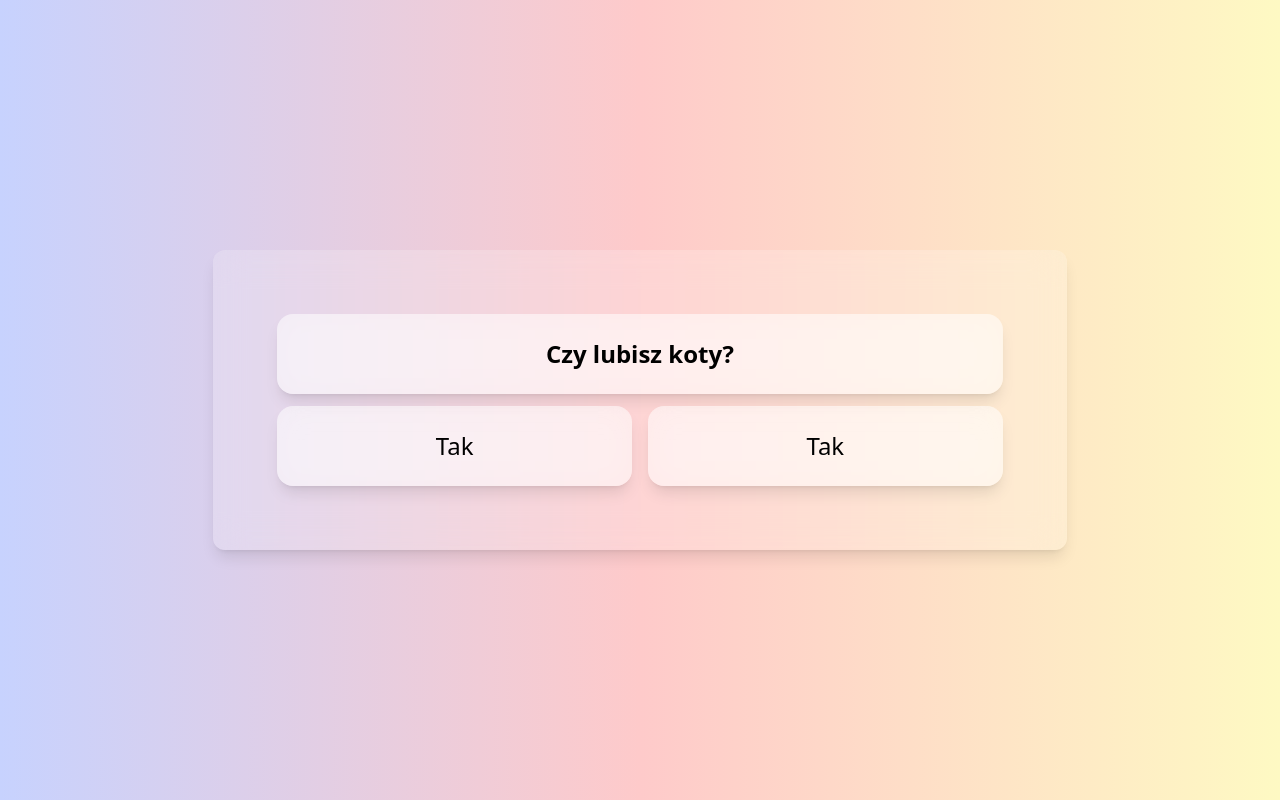
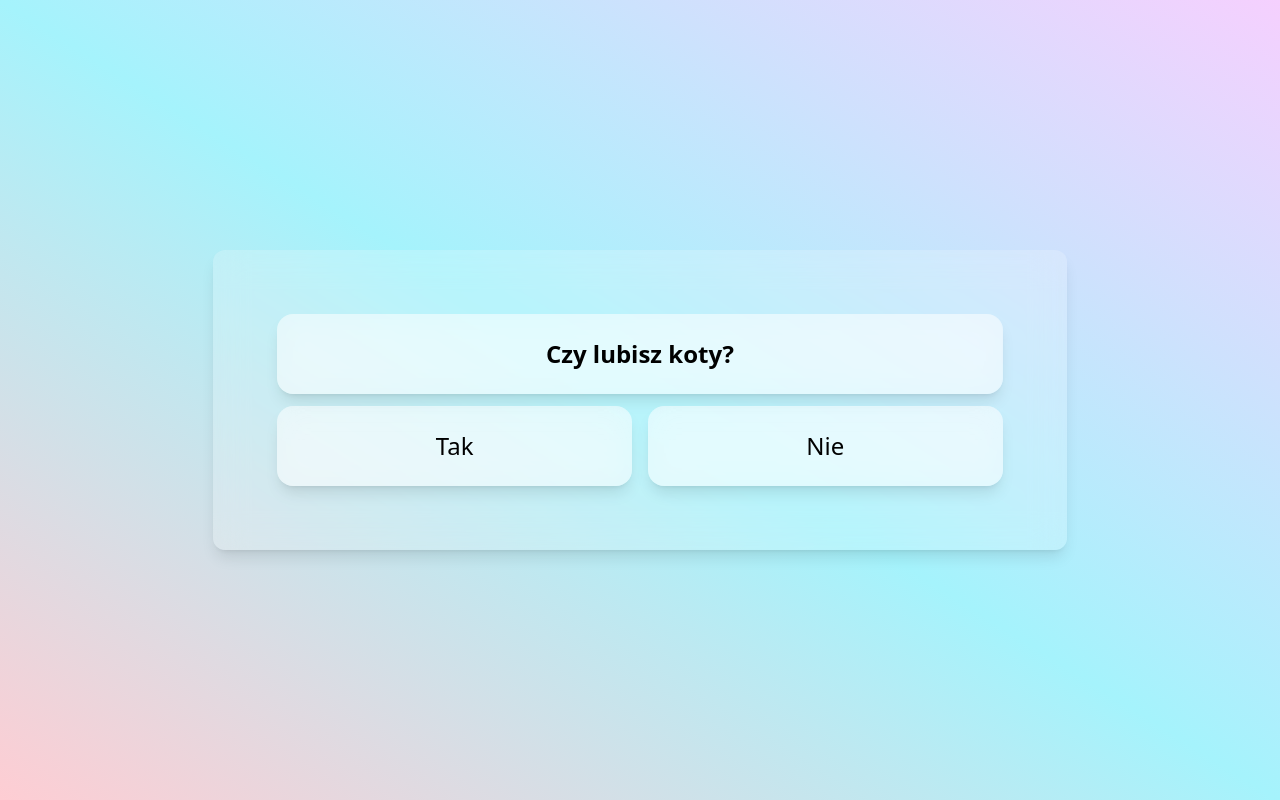
Before and after one commit to HootyHub/expert-system-quiz, a Vue app: page / in a window 1280 px wide. Built offline with nearby package versions, Linux system fonts and the light colour scheme.

Commit message:
moved question outside template

```diff
--- a/src/App.vue
+++ b/src/App.vue
@@ -1,6 +1,14 @@
+<script setup>
+
+const question = {
+  name: "Czy lubisz koty?",
+  options: ["Tak", "Nie"],
+}
+
+</script>
 <template>
   <div
-    class="flex items-center justify-center h-screen bg-gradient-to-r from-indigo-200 via-red-200 to-yellow-100"
+    class="flex items-center justify-center h-screen bg-gradient-to-tr from-rose-200 via-cyan-200 to-fuchsia-200"
   >
     <div
       class="bg-white backdrop-filter backdrop-blur-lg bg-opacity-20 rounded-xl shadow-lg transition-all duration-300 w-5/6 md:w-2/3 p-4 md:p-16"
@@ -9,19 +17,15 @@
         <div
           class="rounded-2xl font-semibold bg-white shadow-lg backdrop-filter backdrop-blur-lg bg-opacity-50 text-lg md:text-2xl p-5 flex items-center justify-center md:p-6 mb-3"
         >
-          Czy lubisz koty?
+          {{ question.name }}
         </div>
         <div class="min-h-full flex flex-col justify-center">
           <div class="grid grid-cols-1 gap-4 md:gap-4 md:grid-cols-2">
             <button
+                v-for="option in question.options"
               class="w-full rounded-2xl bg-white shadow-lg backdrop-filter backdrop-blur-lg bg-opacity-50 p-4 transition md:text-2xl md:p-6"
             >
-              Tak
-            </button>
-            <button
-              class="w-full rounded-2xl bg-white shadow-lg backdrop-filter backdrop-blur-lg bg-opacity-50 p-4 transition md:text-2xl md:p-6"
-            >
-              Tak
+              {{ option }}
             </button>
           </div>
         </div>
```
